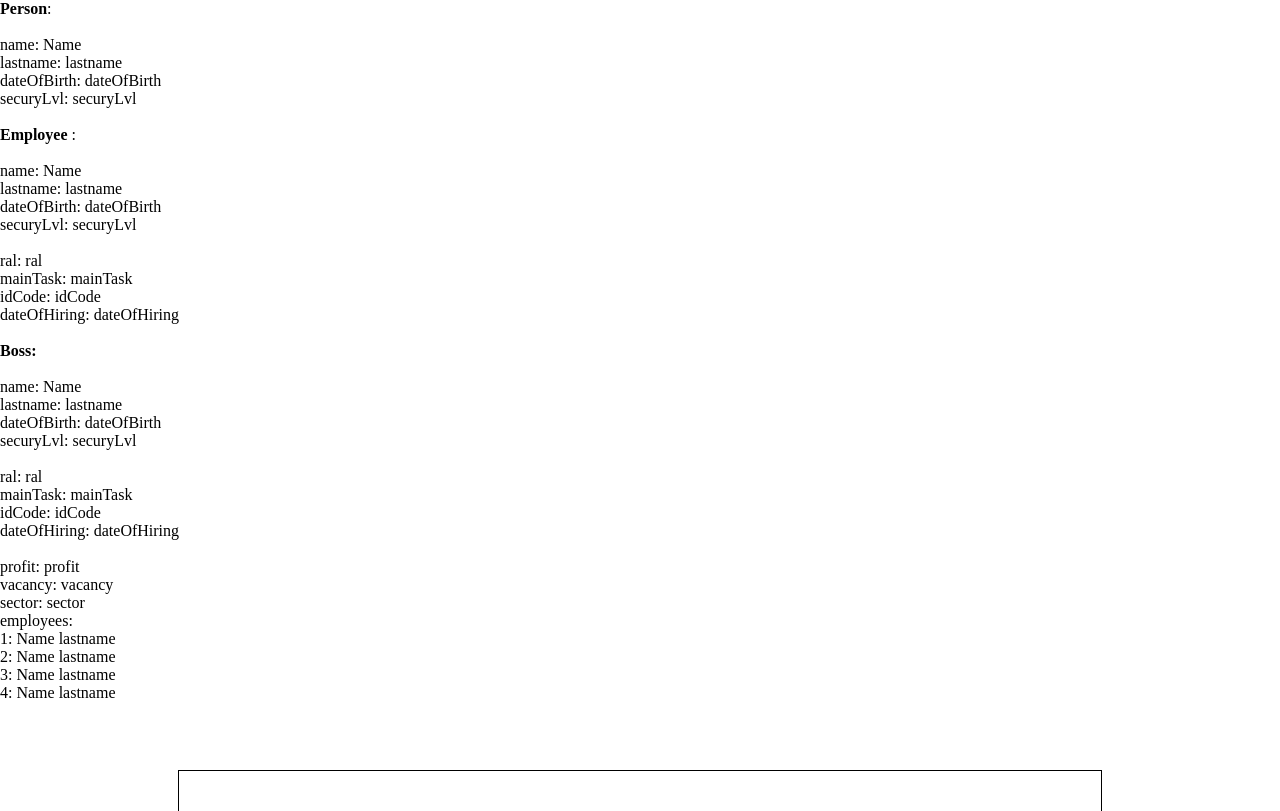
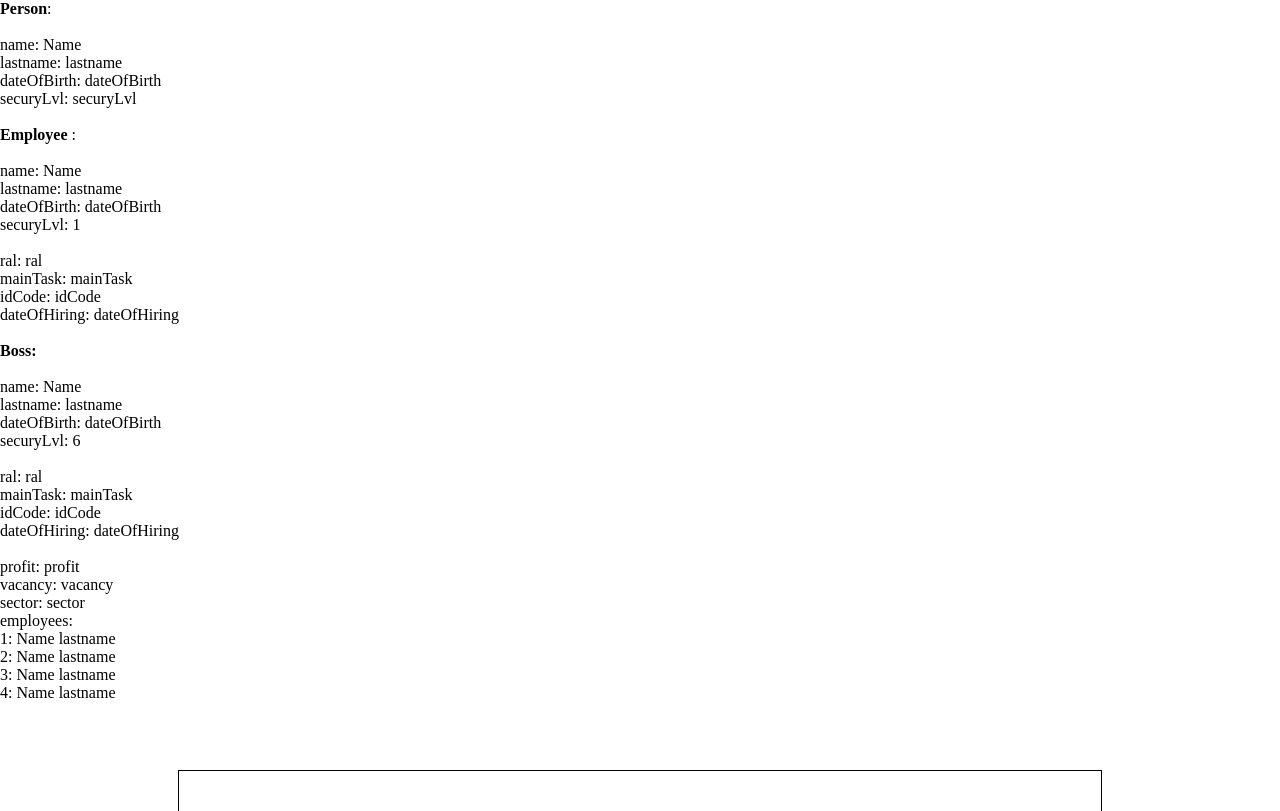
Before and after one commit to ChristianPucci91/php-oop-dipendenti, a PHP site: page /index2.php in a window 1280 px wide. Shown: the top 811 px of the page. Run offline with PHP 8.4, Linux system fonts and the light colour scheme.

Commit message:
controllo livello dipendente & boss

```diff
--- a/index2.php
+++ b/index2.php
@@ -19,7 +19,7 @@
                         private $name;
                         private $lastname;
                         private $dateOfBirth;
-                        private $securyLvl;
+                        protected $securyLvl;
                         public function __construct($name, $lastname, $dateOfBirth, $securyLvl) {
                             $this -> setName($name);
                             $this -> setLastname($lastname);
@@ -59,6 +59,7 @@
                             return $this -> securyLvl;
                         }
                         public function setSecuryLvl($securyLvl) {
+
                             $this -> securyLvl = $securyLvl;
                         }
                         public function __toString() {
@@ -71,6 +72,7 @@
                     }
                     class nameLength extends Exception {}
                     class lastNameLength extends Exception {}
+                    class lvlError extends Exception {}
 
                     class Employee extends Person {
                         private $ral;
@@ -103,6 +105,16 @@
                         public function setIdCode($idCode) {
                             $this -> idCode = $idCode;
                         }
+                        public function setSecuryLvl($securyLvl) {
+                          if (($securyLvl < 1) || ($securyLvl > 5) ) {
+
+                            $lvlError = new lvlError('Employeers must have level from 1 to 5');
+                            throw $lvlError;
+
+                          }
+                           $this -> securyLvl = $securyLvl;
+                        }
+
                         public function getDateOfHiring() {
                             return $this -> $dateOfHiring;
                         }
@@ -156,6 +168,15 @@
                         public function setEmployees($employees) {
                             $this -> employees = $employees;
                         }
+                        public function setSecuryLvl($securyLvl) {
+                          if (($securyLvl < 6) || ($securyLvl > 10) ) {
+
+                            $lvlError = new lvlError('Boss must have level from 6 to 10');
+                            throw $lvlError;
+
+                          }
+                           $this -> securyLvl = $securyLvl;
+                        }
                         public function __toString() {
                             return parent::__toString() . '<br>'
                                     . 'profit: ' . $this -> getProfit() . '<br>'
@@ -197,7 +218,7 @@
                           'Name',
                           'lastname',
                           'dateOfBirth',
-                          'securyLvl',
+                          1,
                           'ral',
                           'mainTask',
                           'idCode',
@@ -211,6 +232,9 @@
                     } catch (lastNameLength $lastNameError) {
                       echo 'Error :'. '<br>'
                       .'Lastname must be more than 3 characters<br><br>';
+                    } catch (lvlError $lvlError) {
+                      echo 'Error: '.'<br>'
+                      .'Employeers must have level from 1 to 5<br>';
                     }
 
                     try {
@@ -219,7 +243,7 @@
                           'Name',
                           'lastname',
                           'dateOfBirth',
-                          'securyLvl',
+                          6,
                           'ral',
                           'mainTask',
                           'idCode',
@@ -241,7 +265,11 @@
                    } catch (lastNameLength $lastNameError) {
                      echo 'Error :'. '<br>'
                      .'Lastname must be more than 3 characters<br><br>';
+                   }catch (lvlError $lvlError) {
+                     echo 'Error :'. '<br>'
+                     .'Boss must have level from 6 to 10.<br><br>';
                    }
+
     ?>
 
     <div class="container">
```
